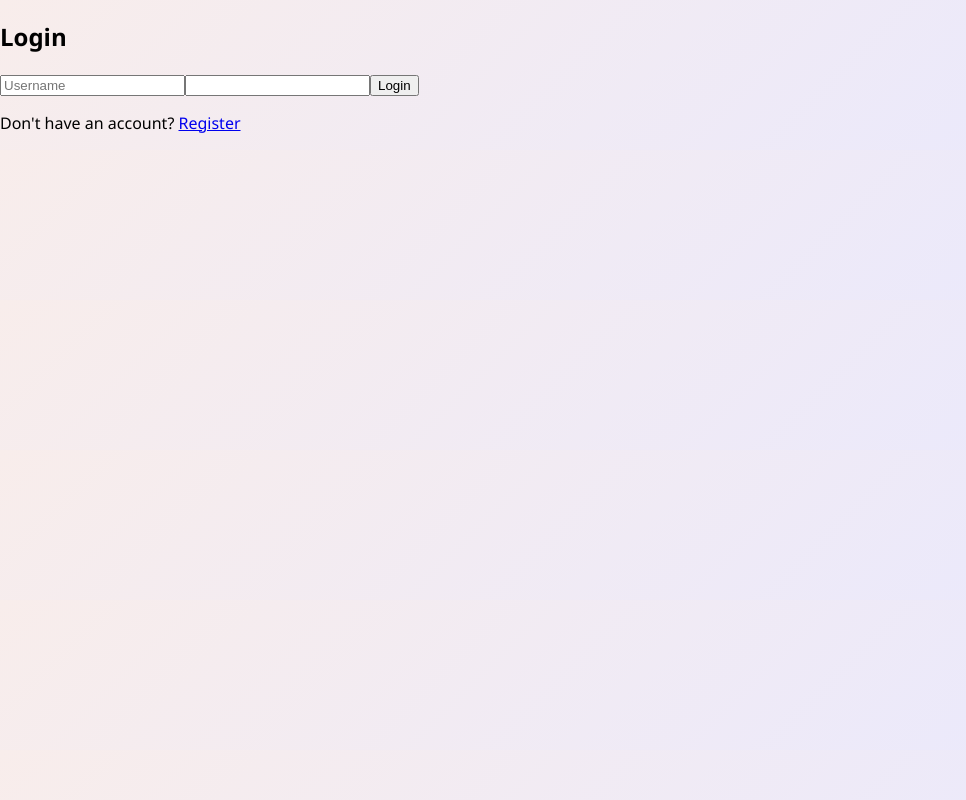
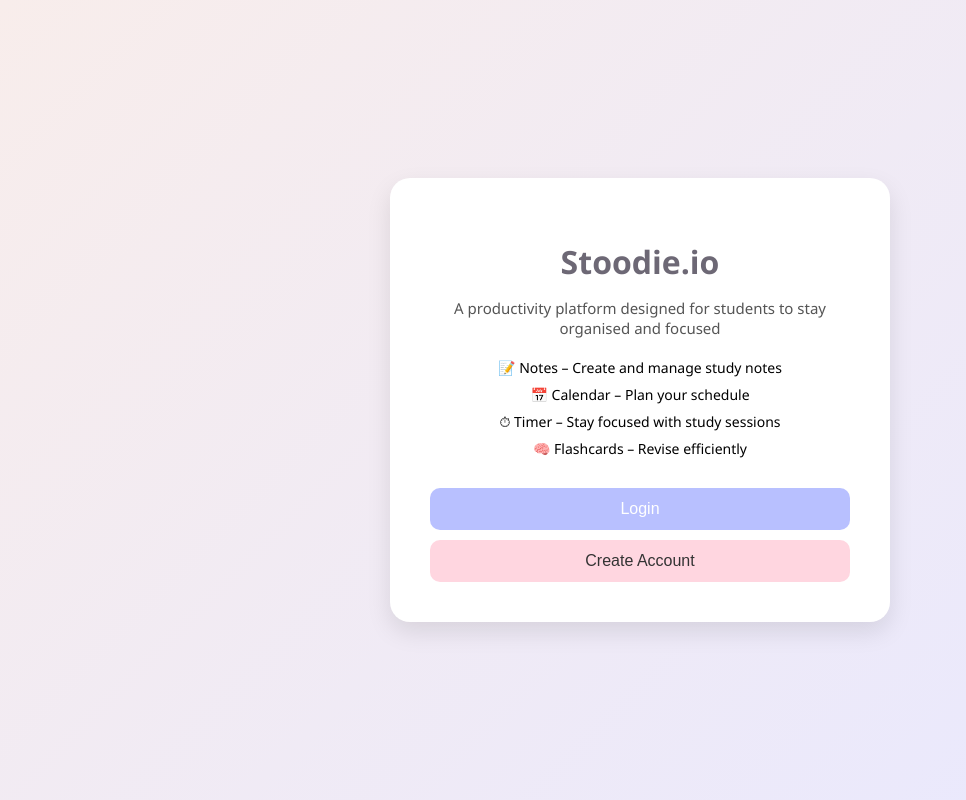
Before and after one commit to lexrx/stoodie.io, a React (Create React App) app in the folder frontend/: page / in a window 1280 px wide. Shown: the whole page, without its empty margins (0-966 px from the left). Built offline with nearby package versions, Linux system fonts and the light colour scheme.

Commit message:
login, register, notes and calendar working fully

```diff
--- a/frontend/src/App.js
+++ b/frontend/src/App.js
@@ -7,13 +7,15 @@ import Calendar from "./Calendar";
 import Timer from "./Timer";
 import Flashcards from "./Flashcards";
 import './App.css';
+import Landing from "./Landing";
 
 function App(){
     return(
         <Router>
             <div className="App">
                 <Routes>
-                    <Route path="/" element={<Login />}/>
+                    <Route path="/" element={<Landing />}/>
+                    <Route path="/login" element={<Login />}/>
                     <Route path="/register" element={<Register />}/>
                     <Route path="/home" element={<Home />}/>
                     <Route path="/notes" element={<Notes />}/>
--- a/frontend/src/Landing.js
+++ b/frontend/src/Landing.js
@@ -0,0 +1,31 @@
+import { Link } from "react-router-dom";
+import "./App.css";
+
+function Landing(){
+    return(
+        <div className="landing-container">
+            <div className="landing-card">
+                <h1 className="landing-title">Stoodie.io</h1>
+                <p className="landing-description">
+                    A productivity platform designed for students to stay organised and focused
+                </p>
+                <div className="features">
+                    <p>📝 Notes – Create and manage study notes</p>
+                    <p>📅 Calendar – Plan your schedule</p>
+                    <p>⏱ Timer – Stay focused with study sessions</p>
+                    <p>🧠 Flashcards – Revise efficiently</p>
+                </div>
+                <div className="landing-buttons">
+                    <Link to="/login">
+                        <button className="primary-btn">Login</button>
+                    </Link>
+                    <Link to="/register">
+                        <button className="secondary-btn"> Create Account </button>
+                    </Link>
+                </div>
+            </div>
+        </div>
+    );
+}
+
+export default Landing;
```
Also changed, not shown: 1 other file (tests, documents, lock files or other folders).
